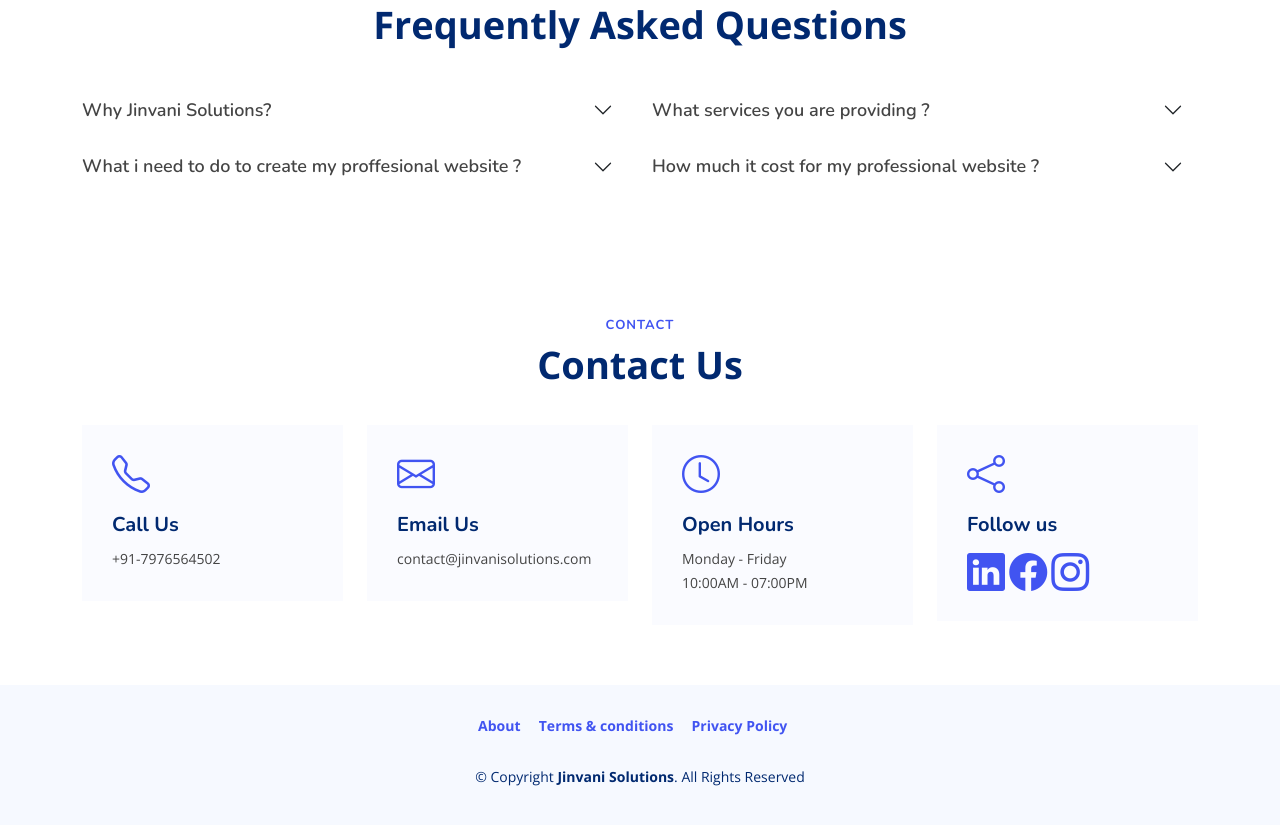
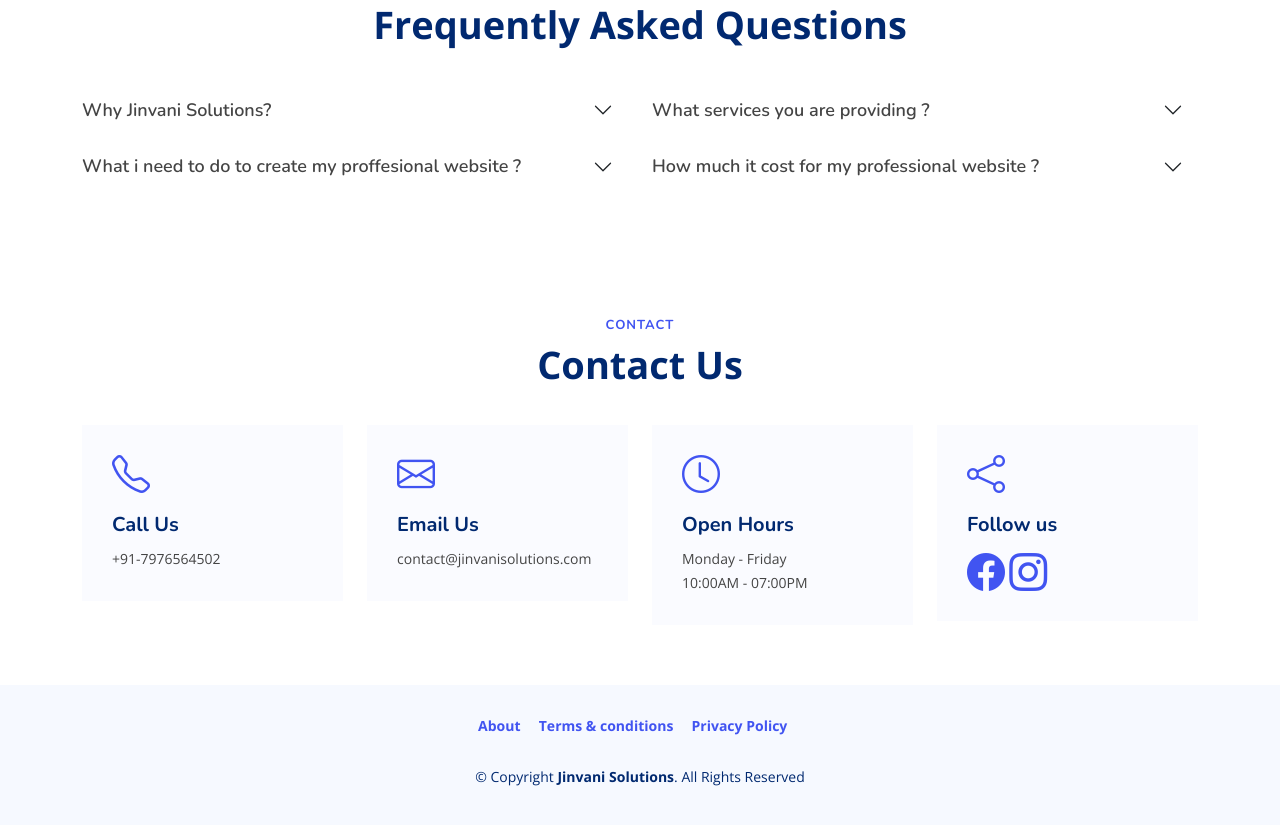
Before and after one commit to arihant427/company, a plain HTML site: page index.html in a window 1280 px wide. Shown: the part 4211-5036 px from the top of the page. Drawn offline with nearby package versions, Linux system fonts and the light colour scheme; files whose address does not match are found by name.

Commit message:
Update index.html

```diff
--- a/index.html
+++ b/index.html
@@ -1142,8 +1142,8 @@
                   <i class="bi bi-share"></i>
                   <h3>Follow us</h3>
                   <div class="social-links mt-3">
-                    <a target="_blank" href="https://www.linkedin.com/company/jinvani-solutions" class="linkedin"><i class="bi bi-linkedin bx bxl-linkedin"></i></a>
-                    <a target="_blank" href="https://www.facebook.com/jinvani_solutions" class="facebook"><i class="bi bi-facebook"></i></a>
+<!--                     <a target="_blank" href="https://www.linkedin.com/company/jinvani-solutions" class="linkedin"><i class="bi bi-linkedin bx bxl-linkedin"></i></a> -->
+                    <a target="_blank" href="https://www.facebook.com/JinvaniSolutions/" class="facebook"><i class="bi bi-facebook"></i></a>
                     <a target="_blank" href="https://www.instagram.com/jinvani_solutions" class="instagram"><i class="bi bi-instagram bx bxl-instagram"></i></a>
                     &nbsp;
                     &nbsp;
```
